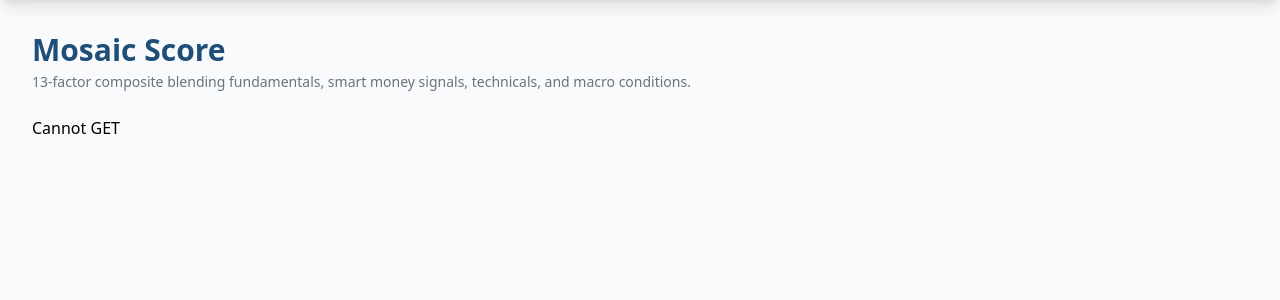
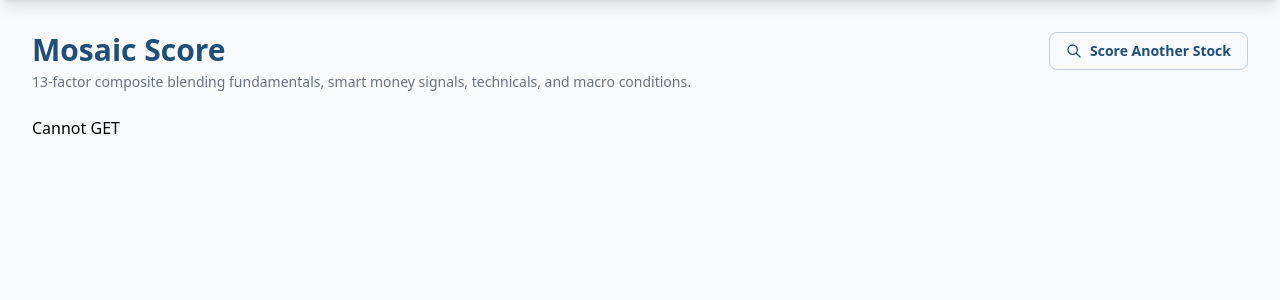
Before and after one commit to PaytonPrichard/Portfolio-Optimizer, a Flask app: page /score?ticker=IBM in a window 1280 px wide. Shown: the part 64-364 px from the top of the page. Run offline with Flask 3, Linux system fonts and the light colour scheme; some libraries are stand-ins or nearby versions.

Commit message:
Move Score Another Stock button to top-right header area
Button appears next to the Mosaic Score title after results load.
Clicking it clears results, restores the search/SOTD idle state,
and focuses the input. Removed the old button from results bottom.

```diff
--- a/templates/alpha.html
+++ b/templates/alpha.html
@@ -3,8 +3,18 @@
 
 {% block content %}
 <div class="max-w-7xl mx-auto px-4 sm:px-6 lg:px-8 py-8">
-    <h1 class="text-3xl font-bold text-brand dark:text-blue-300 mb-1">Mosaic Score</h1>
-    <p class="text-gray-500 dark:text-gray-400 text-sm mb-6">13-factor composite blending fundamentals, smart money signals, technicals, and macro conditions.</p>
+    <div class="flex items-start justify-between gap-4 mb-6">
+        <div>
+            <h1 class="text-3xl font-bold text-brand dark:text-blue-300 mb-1">Mosaic Score</h1>
+            <p class="text-gray-500 dark:text-gray-400 text-sm">13-factor composite blending fundamentals, smart money signals, technicals, and macro conditions.</p>
+        </div>
+        <button type="button" id="score-another-btn" style="display:none"
+                onclick="document.getElementById('idle-state').style.display='';document.getElementById('how-it-works').style.display='';document.getElementById('score-results').innerHTML='';this.style.display='none';window.scrollTo({top:0,behavior:'smooth'});setTimeout(function(){document.getElementById('score-input').focus();document.getElementById('score-input').select();},300);"
+                class="flex-shrink-0 inline-flex items-center gap-2 px-4 py-2 text-sm font-semibold text-brand dark:text-blue-300 border border-brand/25 dark:border-blue-400/25 rounded-lg hover:bg-brand/5 dark:hover:bg-blue-900/20 transition whitespace-nowrap">
+            <svg class="w-4 h-4" fill="none" stroke="currentColor" viewBox="0 0 24 24"><path stroke-linecap="round" stroke-linejoin="round" stroke-width="2" d="M21 21l-6-6m2-5a7 7 0 11-14 0 7 7 0 0114 0z"/></svg>
+            Score Another Stock
+        </button>
+    </div>
 
     <!-- Two-column: Search + Sidebar -->
     <div id="idle-state" class="grid lg:grid-cols-5 gap-6 mb-6">
@@ -290,6 +300,8 @@ function analyzeScore() {
     .then(function(resp) { return resp.text(); })
     .then(function(html) {
         container.innerHTML = html;
+        var saBtn = document.getElementById("score-another-btn");
+        if (saBtn) saBtn.style.display = "";
         var url = new URL(window.location);
         url.searchParams.set("ticker", symbol);
         history.replaceState(null, "", url);
```
Also changed, not shown: templates/partials/alpha_result.html (+0 -7 lines).
